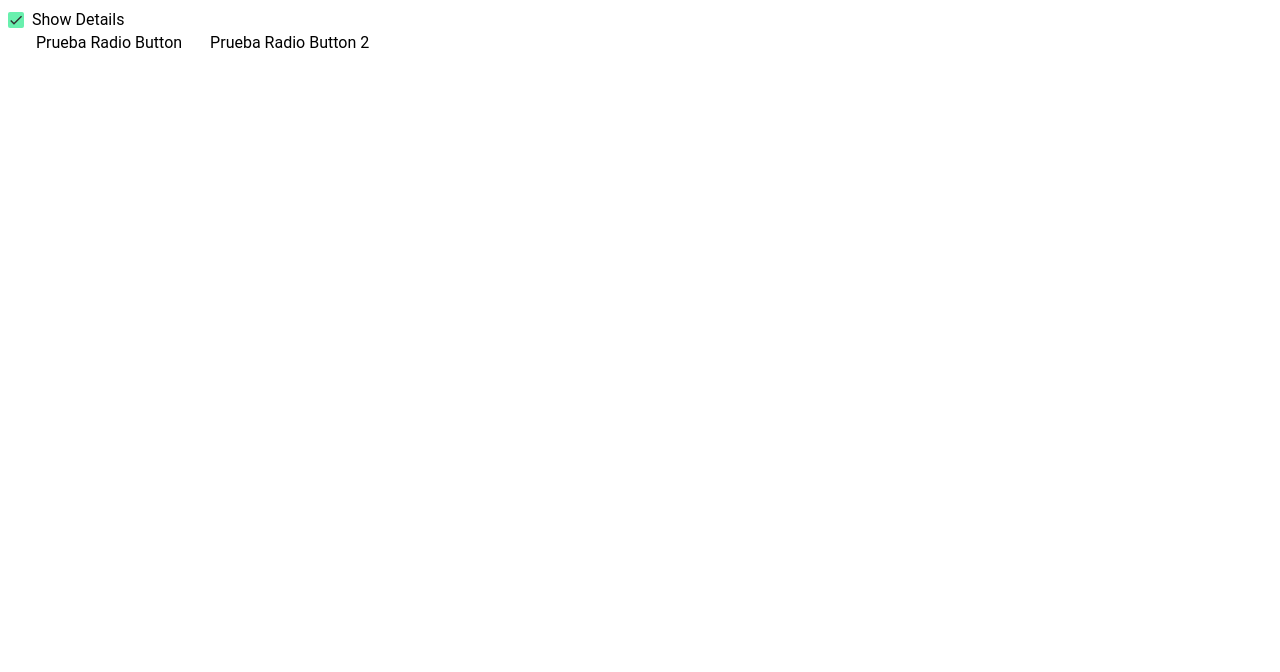
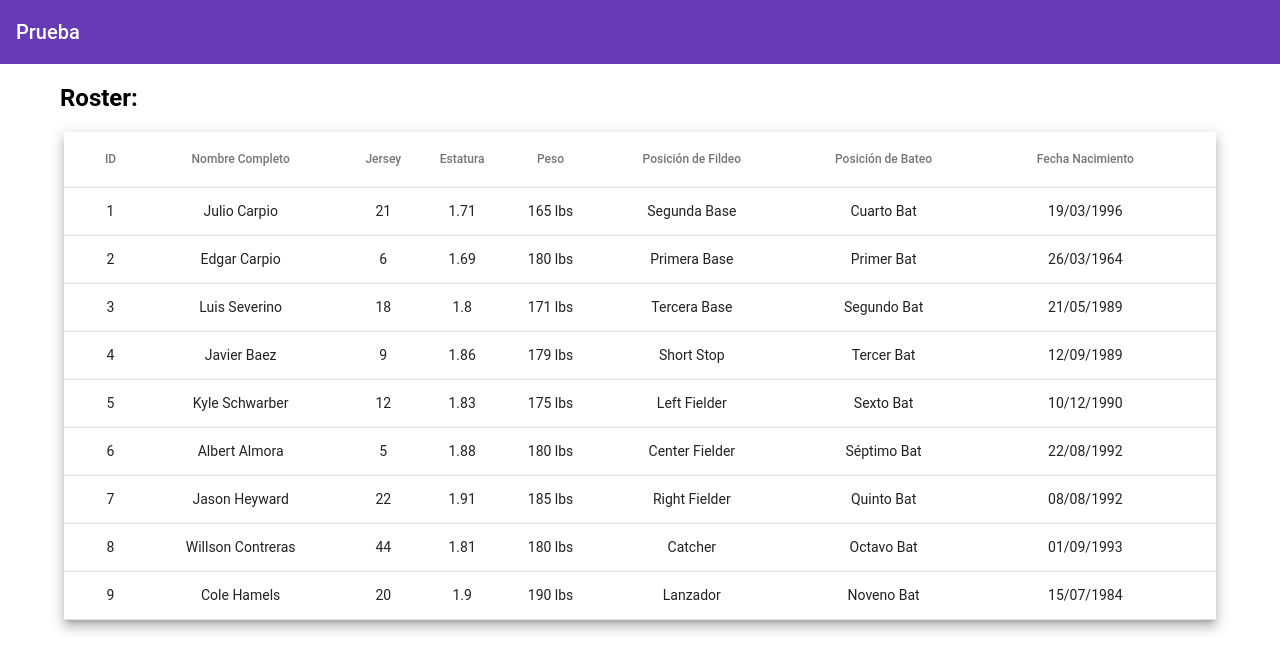
Before and after one commit to JulioCarpio4/Laboratorio2, an Angular app in the folder Laboratorio2/: page / in a window 1280 px wide. Shown: the top 672 px of the page. Built offline with nearby package versions, Linux system fonts and the light colour scheme.

Commit message:
Tercer Commit

```diff
--- a/Laboratorio2/src/app/app.component.html
+++ b/Laboratorio2/src/app/app.component.html
@@ -1,3 +1,4 @@
+<!--
 <mat-checkbox
 [value] =""
 checked= "isChecked"
@@ -10,3 +11,10 @@ checked= "isChecked"
         <mat-radio-button value = "2">Prueba Radio Button 2</mat-radio-button>
       </mat-radio-group>
  </div>
+-->
+
+<mat-toolbar color="primary">
+  Prueba
+</mat-toolbar>
+
+ <app-roster></app-roster>
--- a/Laboratorio2/src/app/jugador.ts
+++ b/Laboratorio2/src/app/jugador.ts
@@ -3,7 +3,7 @@ export class Jugador{
     nombre: string;
     jersey: number;
     estatura: number;
-    peso: number;
+    peso: string;
     fec_nacimiento: Date;
     posicionF: string;
     posicionB: string;
--- a/Laboratorio2/src/app/mock-players.TS
+++ b/Laboratorio2/src/app/mock-players.TS
@@ -1,16 +1,16 @@
 import { Jugador } from './jugador';
 
-export const Jugadores: Jugador[] = [
+export var Jugadores: Jugador[] = [
 
     {
         id: 1,
         nombre: "Julio Carpio",
         jersey: 21,
         estatura: 1.71,
-        peso: 165,
+        peso: "165 lbs",
         posicionF: "Segunda Base",
         posicionB: "Cuarto Bat",
-        fec_nacimiento: new Date("19/03/1996")
+        fec_nacimiento: new Date("03/19/1996")
 
     },
     {
@@ -18,10 +18,10 @@ export const Jugadores: Jugador[] = [
         nombre: "Edgar Carpio",
         jersey: 6,
         estatura: 1.69,
-        peso: 180,
+        peso: "180 lbs",
         posicionF: "Primera Base",
         posicionB: "Primer Bat",
-        fec_nacimiento: new Date("26/03/1964")
+        fec_nacimiento: new Date("03/26/1964")
 
     },
     {
@@ -29,10 +29,10 @@ export const Jugadores: Jugador[] = [
         nombre: "Luis Severino",
         jersey: 18,
         estatura: 1.80,
-        peso: 171,
+        peso: "171 lbs",
         posicionF: "Tercera Base",
         posicionB: "Segundo Bat",
-        fec_nacimiento: new Date("21/05/1989")
+        fec_nacimiento: new Date("05/21/1989")
 
     },
     {
@@ -40,10 +40,10 @@ export const Jugadores: Jugador[] = [
         nombre: "Javier Baez",
         jersey: 9,
         estatura: 1.86,
-        peso: 179,
+        peso: "179 lbs",
         posicionF: "Short Stop",
         posicionB: "Tercer Bat",
-        fec_nacimiento: new Date("12/09/1989")
+        fec_nacimiento: new Date("09/12/1989")
 
     },
     {
@@ -51,10 +51,10 @@ export const Jugadores: Jugador[] = [
         nombre: "Kyle Schwarber",
         jersey: 12,
         estatura: 1.83,
-        peso: 175,
+        peso: "175 lbs",
         posicionF: "Left Fielder",
         posicionB: "Sexto Bat",
-        fec_nacimiento: new Date("13/10/1990")
+        fec_nacimiento: new Date("12/10/1990")
 
     },
     {
@@ -62,21 +62,21 @@ export const Jugadores: Jugador[] = [
         nombre: "Albert Almora",
         jersey: 5,
         estatura: 1.88,
-        peso: 180,
+        peso: "180 lbs",
         posicionF: "Center Fielder",
         posicionB: "Séptimo Bat",
-        fec_nacimiento: new Date("22/08/1992")
+        fec_nacimiento: new Date("08/22/1992")
 
     },
     {
         id: 7,
         nombre: "Jason Heyward",
         jersey: 22,
-        estatura: 1.88,
-        peso: 180,
-        posicionF: "Center Fielder",
-        posicionB: "Séptimo Bat",
-        fec_nacimiento: new Date("22/08/1992")
+        estatura: 1.91,
+        peso: "185 lbs",
+        posicionF: "Right Fielder",
+        posicionB: "Quinto Bat",
+        fec_nacimiento: new Date("08/08/1992")
 
     },
     {
@@ -84,7 +84,7 @@ export const Jugadores: Jugador[] = [
         nombre: "Willson Contreras",
         jersey: 44,
         estatura: 1.81,
-        peso: 180,
+        peso: "180 lbs",
         posicionF: "Catcher",
         posicionB: "Octavo Bat",
         fec_nacimiento: new Date("09/01/1993")
@@ -95,10 +95,10 @@ export const Jugadores: Jugador[] = [
         nombre: "Cole Hamels",
         jersey: 20,
         estatura: 1.90,
-        peso: 190,
+        peso: "190 lbs",
         posicionF: "Lanzador",
         posicionB: "Noveno Bat",
-        fec_nacimiento: new Date("15/07/1984")
+        fec_nacimiento: new Date("07/15/1984")
 
     }
 ];
--- /dev/null
+++ b/Laboratorio2/src/app/roster/roster.component.css
@@ -0,0 +1,18 @@
+table {
+    width: 90%;
+    margin-left: 5%;
+    margin-right: 5%;
+}
+
+h2{
+    margin-left:  5px;
+    padding-left: 55px;
+}
+
+th {
+    text-align: center!important;
+}
+
+td {
+    text-align: center!important;
+}
--- /dev/null
+++ b/Laboratorio2/src/app/roster/roster.component.html
@@ -0,0 +1,49 @@
+<h2>
+  Roster:
+</h2>
+
+<table mat-table [dataSource] = "dataSource" class = "mat-elevation-z8">
+
+  <ng-container matColumnDef="id">
+    <th mat-header-cell *matHeaderCellDef>  ID  </th>
+    <td mat-cell *matCellDef="let player"> {{player.id}} </td>
+  </ng-container>
+
+  <ng-container matColumnDef="nombre">
+    <th mat-header-cell *matHeaderCellDef> Nombre Completo </th>
+    <td mat-cell *matCellDef="let player"> {{player.nombre}} </td>
+  </ng-container>
+
+  <ng-container matColumnDef="jersey">
+    <th mat-header-cell *matHeaderCellDef> Jersey </th>
+    <td mat-cell *matCellDef="let player"> {{player.jersey}} </td>
+  </ng-container>
+
+  <ng-container matColumnDef="estatura">
+    <th mat-header-cell *matHeaderCellDef> Estatura </th>
+    <td mat-cell *matCellDef="let player"> {{player.estatura}} </td>
+  </ng-container>
+
+  <ng-container matColumnDef="peso">
+    <th mat-header-cell *matHeaderCellDef> Peso </th>
+    <td mat-cell *matCellDef="let player"> {{player.peso}} </td>
+  </ng-container>
+
+  <ng-container matColumnDef="posicionF">
+    <th mat-header-cell *matHeaderCellDef> Posición de Fildeo </th>
+    <td mat-cell *matCellDef="let player"> {{player.posicionF}} </td>
+  </ng-container>
+
+  <ng-container matColumnDef="posicionB">
+    <th mat-header-cell *matHeaderCellDef> Posición de Bateo </th>
+    <td mat-cell *matCellDef="let player"> {{player.posicionB}} </td>
+  </ng-container>
+
+  <ng-container matColumnDef="fec_nacimiento">
+    <th mat-header-cell *matHeaderCellDef> Fecha Nacimiento </th>
+    <td mat-cell *matCellDef="let player"> {{player.fec_nacimiento | date: 'dd/MM/yyyy'}} </td>
+  </ng-container>
+
+  <tr mat-header-row *matHeaderRowDef="displayedColumns"></tr>
+  <tr mat-row *matRowDef="let row; columns: displayedColumns;"></tr>
+</table>
--- /dev/null
+++ b/Laboratorio2/src/app/roster/roster.component.ts
@@ -0,0 +1,21 @@
+import { Component, OnInit } from '@angular/core';
+import {MatTableModule, MatTableDataSource} from '@angular/material/table';
+import { DataSource } from '@angular/cdk/table';
+import { Jugadores } from '../mock-players';
+
+@Component({
+  selector: 'app-roster',
+  templateUrl: './roster.component.html',
+  styleUrls: ['./roster.component.css']
+})
+export class RosterComponent implements OnInit {
+
+  dataSource = Jugadores;
+  displayedColumns: string[] = ['id', 'nombre', 'jersey', 'estatura', 'peso', 'posicionF', 'posicionB', 'fec_nacimiento'];
+
+  constructor() { }
+
+  ngOnInit() {
+  }
+
+}
--- a/Laboratorio2/src/styles.css
+++ b/Laboratorio2/src/styles.css
@@ -1,2 +1,17 @@
 /* You can add global styles to this file, and also import other style files */
-@import "~@angular/material/prebuilt-themes/purple-green.css";
+@import "~@angular/material/prebuilt-themes/deeppurple-amber.css";
+
+
+body {
+    font-family: Roboto, Arial, sans-serif;
+    margin: 0;
+  }
+
+  .basic-container {
+    padding: 30px;
+  }
+
+  .version-info {
+    font-size: 8pt;
+    float: right;
+  }
```
Also changed, not shown: Laboratorio2/src/app/app.module.ts (+8 -2 lines), 1 other file (tests, documents, lock files or other folders).
